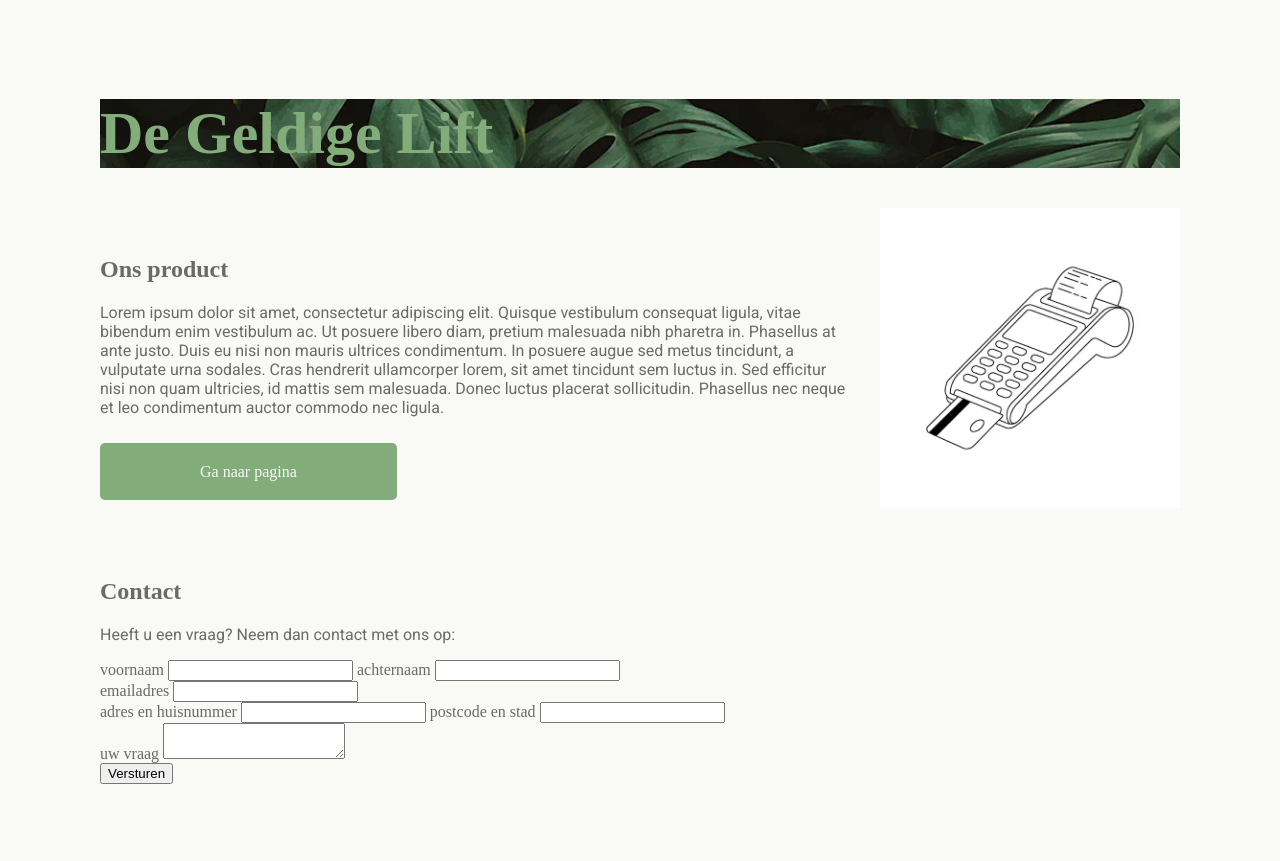
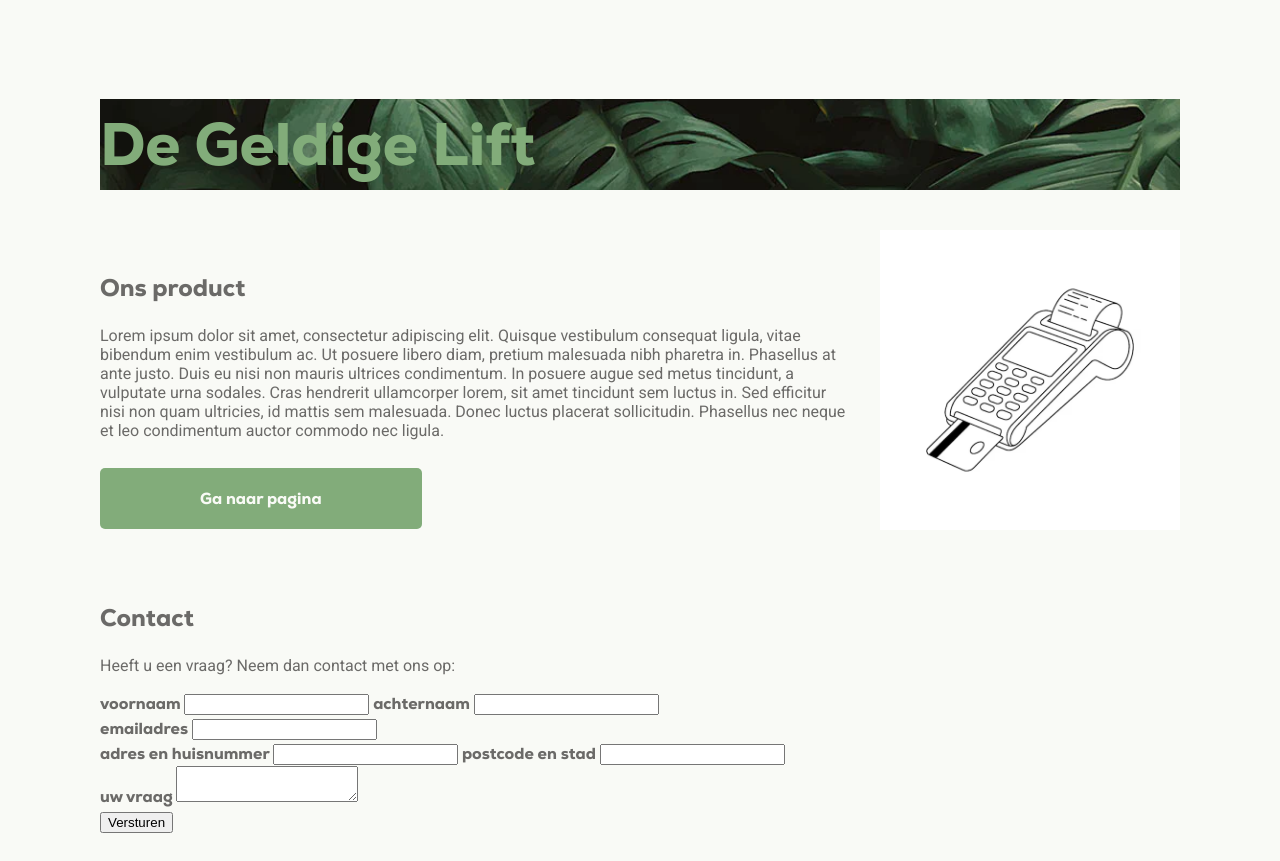
Before and after one commit to Bramm404/CLE3, a PHP site: page / in a window 1280 px wide. Shown: the part 341-1202 px from the top of the page. Run offline with PHP 8.4, Linux system fonts and the light colour scheme; some web fonts are replaced.

Commit message:
ADD font

```diff
--- a/css/style.css
+++ b/css/style.css
@@ -4,7 +4,7 @@
 /*nexa*/
 @font-face {
     font-family: "Nexa Heavy";
-    src: url("fonts/Nexa-Heavy.ttf") format("truetype");
+    src: url("fonts/Nexa/Nexa-Heavy.ttf") format("truetype");
 }
 
 #checklist p.met {
@@ -18,7 +18,7 @@
 body {
     margin: 20px;
     background-color: #F9FAF6;
-    font-family: "Nexa Heavy";
+    font-family: "Nexa Heavy", sans-serif;
     color: #6B6A68;
 }
 
@@ -33,7 +33,7 @@ nav a {
     padding: 25px 50px;
     color: #82AC7A;
     text-decoration: none;
-    font-family: "Nexa Heavy";
+    font-family: "Nexa Heavy", sans-serif;
 }
 
 nav a:hover {
@@ -73,7 +73,7 @@ main {
 }
 
 p {
-    font-family: Roboto;
+    font-family: "Roboto", sans-serif;
 }
 
 .product-preview {
@@ -89,7 +89,7 @@ p {
     background-color: #82AC7A;
     color: #F9FAF6;
     text-decoration: none;
-    font-family: "Nexa Heavy";
+    font-family: "Nexa Heavy", sans-serif;
     border-radius: 5px;
 }
 
```
